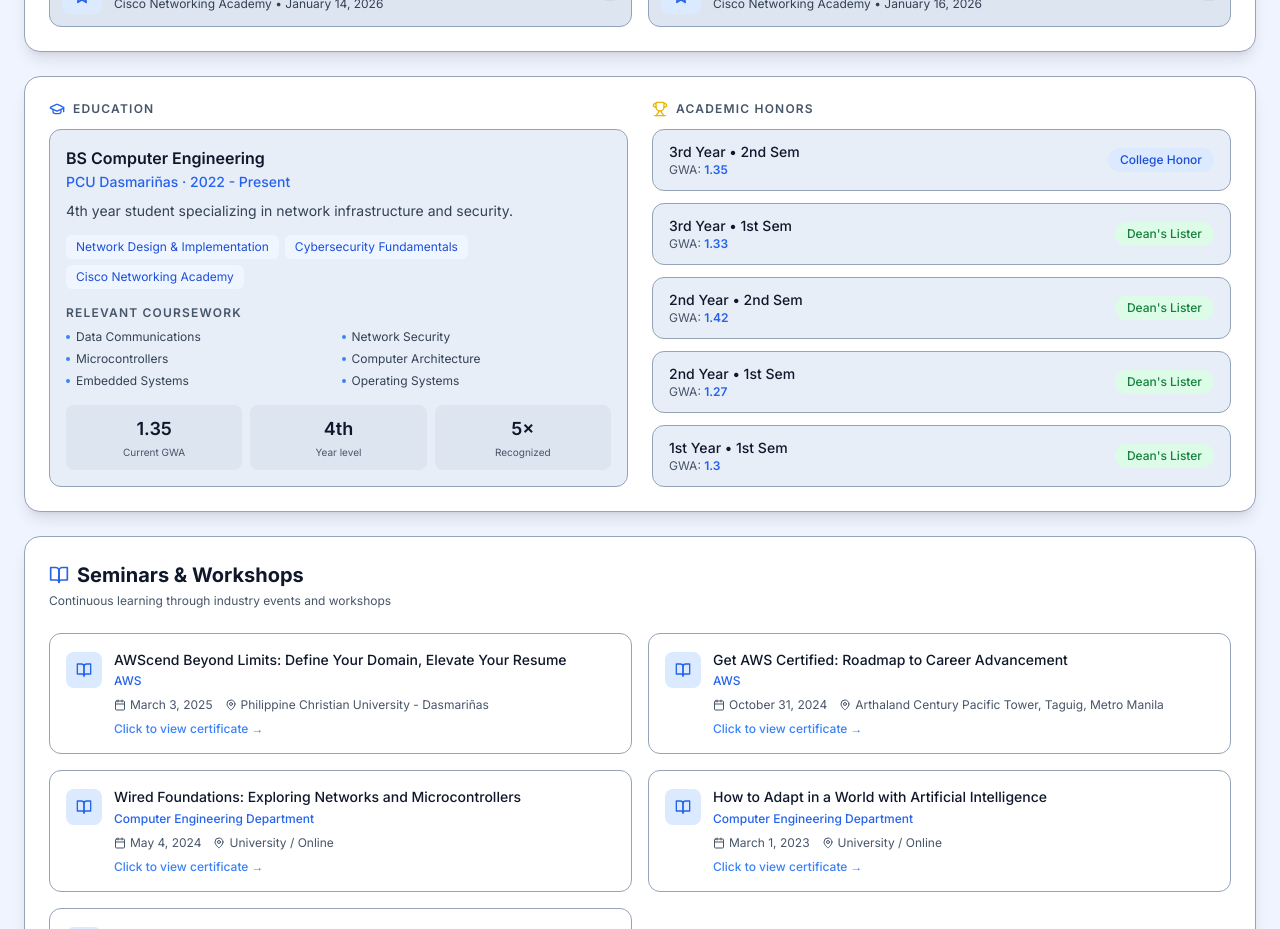
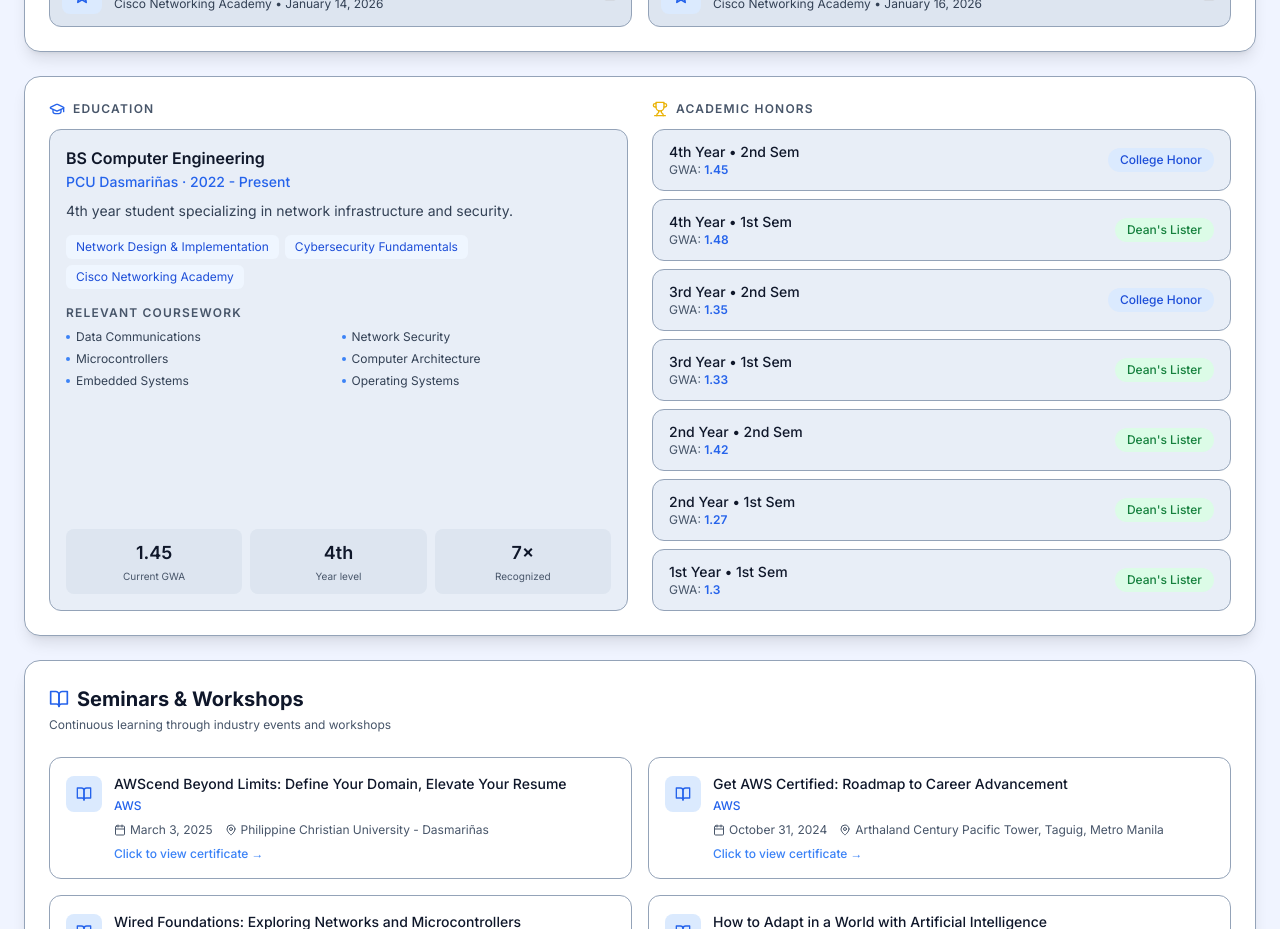
Before and after one commit to rudnie-casinillo/rudnie-portfolio, a Next.js app: page / in a window 1280 px wide. Shown: the part 3240-4169 px from the top of the page. Built offline with nearby package versions, Linux system fonts and the light colour scheme.

Commit message:
portfolio updates

```diff
--- a/data/education.ts
+++ b/data/education.ts
@@ -14,6 +14,18 @@ export const educationData = [
 ];
 
 export const achievementsData = [
+  {
+    period: "4th Year • 2nd Sem",
+    gwa: "1.45",
+    award: "College Honor",
+    awardColor: "blue",
+  },
+  {
+    period: "4th Year • 1st Sem",
+    gwa: "1.48",
+    award: "Dean's Lister",
+    awardColor: "green",
+  },
   {
     period: "3rd Year • 2nd Sem",
     gwa: "1.35",
```
